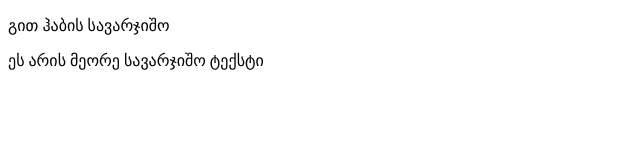
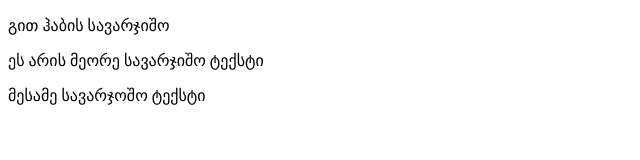
Before and after one commit to gialipo84/Lesson-5.-Liparteliani, a plain HTML site: page index.html in a window 1280 px wide. Shown: the whole page, without its empty margins (0-640 px from the left). Drawn offline with Linux system fonts and the light colour scheme.

Commit message:
მესამე ტექსტი

```diff
--- a/index.html
+++ b/index.html
@@ -7,6 +7,7 @@
 </head>
      <p> გით ჰაბის სავარჯიშო</p>
      <p>ეს არის მეორე სავარჯიშო ტექსტი</p>
+     <p>მესამე სავარჯოშო ტექსტი</p>
 <body>
 
 </body>
```
